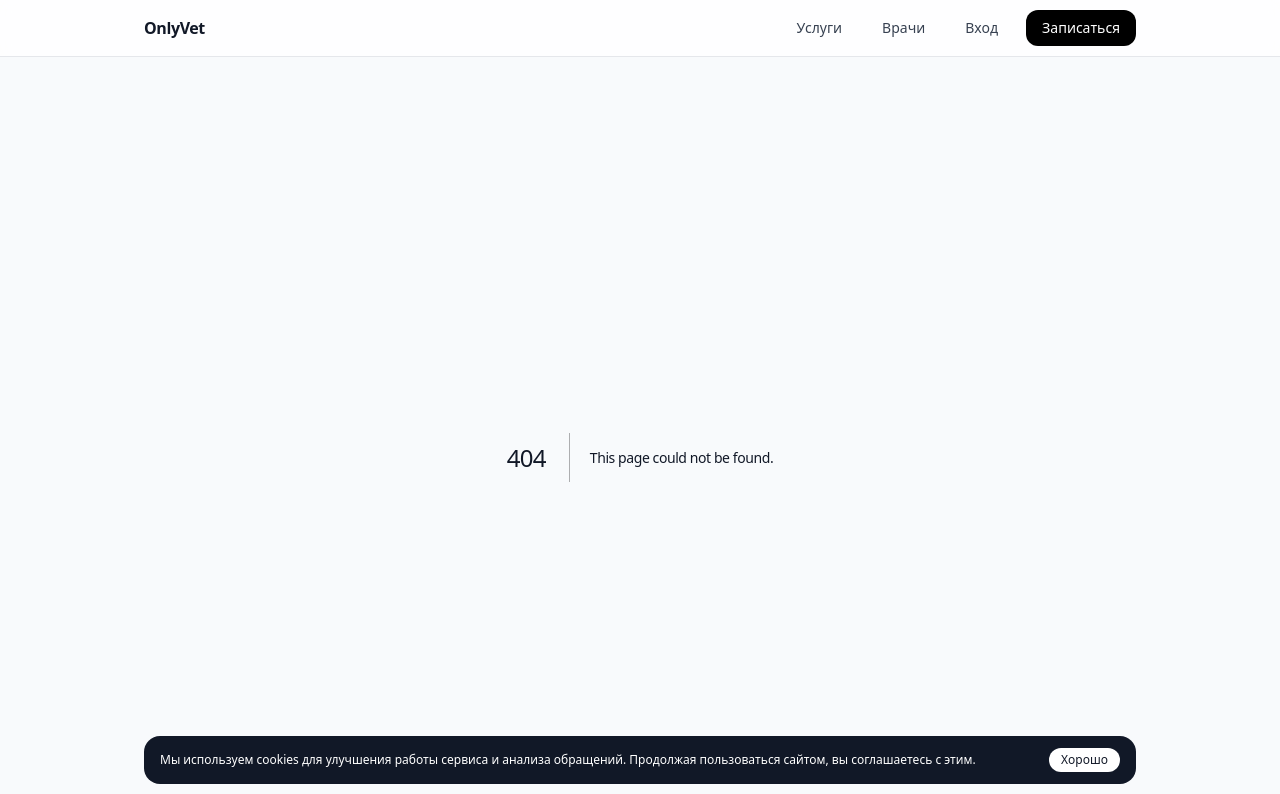
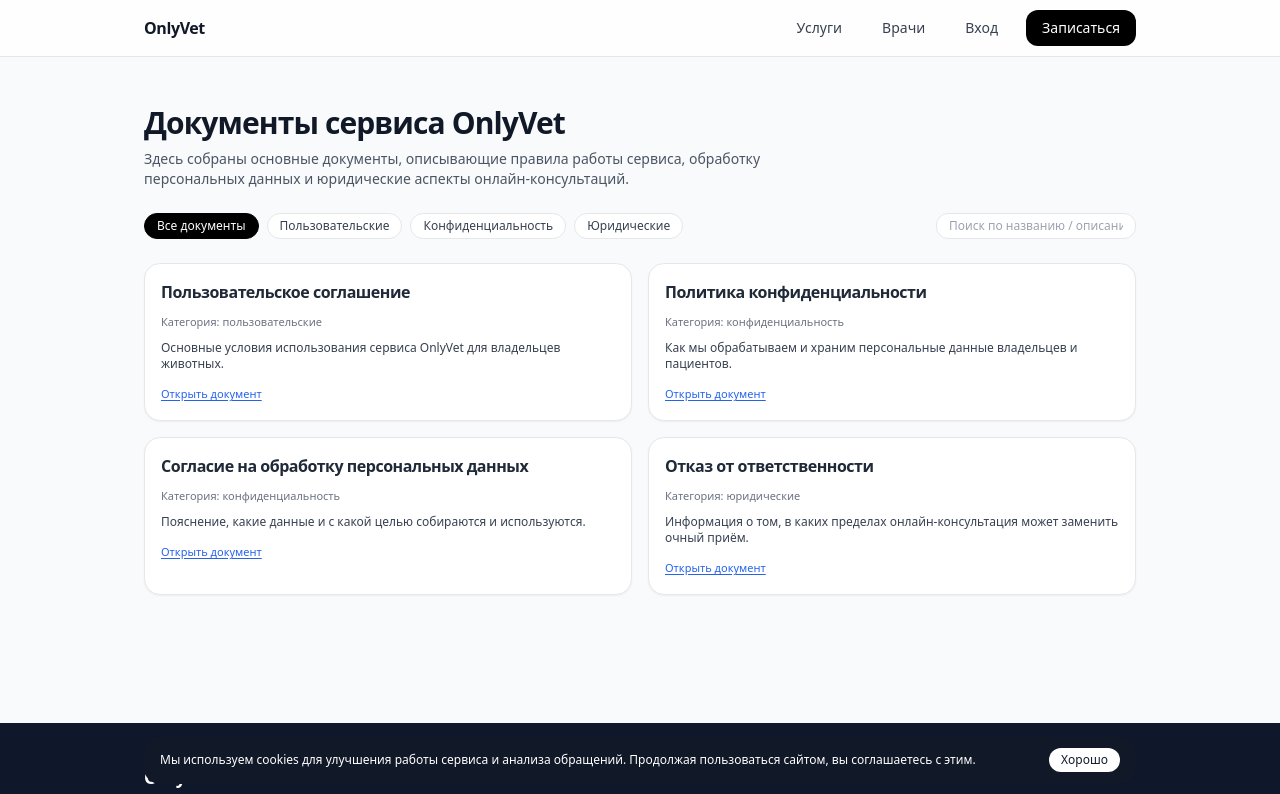
Before and after one commit to Stalser/OnlyVet3, a Next.js app: page /docs in a window 1280 px wide. Before the commit this address had no page. Shown: the top 794 px of the page. Built offline with nearby package versions, Linux system fonts and the light colour scheme.

Commit message:
Create page.tsx

```diff
--- /dev/null
+++ b/app/docs/page.tsx
@@ -0,0 +1,140 @@
+"use client";
+
+import { useMemo, useState } from "react";
+
+type DocItem = {
+  id: string;
+  title: string;
+  category: "пользовательские" | "конфиденциальность" | "юридические";
+  description: string;
+  slug: string;
+};
+
+const docs: DocItem[] = [
+  {
+    id: "d1",
+    title: "Пользовательское соглашение",
+    category: "пользовательские",
+    description:
+      "Основные условия использования сервиса OnlyVet для владельцев животных.",
+    slug: "terms-of-use",
+  },
+  {
+    id: "d2",
+    title: "Политика конфиденциальности",
+    category: "конфиденциальность",
+    description:
+      "Как мы обрабатываем и храним персональные данные владельцев и пациентов.",
+    slug: "privacy-policy",
+  },
+  {
+    id: "d3",
+    title: "Согласие на обработку персональных данных",
+    category: "конфиденциальность",
+    description:
+      "Пояснение, какие данные и с какой целью собираются и используются.",
+    slug: "personal-data-consent",
+  },
+  {
+    id: "d4",
+    title: "Отказ от ответственности",
+    category: "юридические",
+    description:
+      "Информация о том, в каких пределах онлайн-консультация может заменить очный приём.",
+    slug: "liability-disclaimer",
+  },
+];
+
+const CATEGORY_FILTERS = [
+  { id: "all", label: "Все документы" },
+  { id: "пользовательские", label: "Пользовательские" },
+  { id: "конфиденциальность", label: "Конфиденциальность" },
+  { id: "юридические", label: "Юридические" },
+];
+
+export default function DocsPage() {
+  const [category, setCategory] = useState<string>("all");
+  const [query, setQuery] = useState("");
+
+  const filtered = useMemo(() => {
+    return docs.filter((d) => {
+      if (category !== "all" && d.category !== category) return false;
+      if (query.trim()) {
+        const q = query.trim().toLowerCase();
+        if (
+          !d.title.toLowerCase().includes(q) &&
+          !d.description.toLowerCase().includes(q)
+        ) {
+          return false;
+        }
+      }
+      return true;
+    });
+  }, [category, query]);
+
+  return (
+    <main className="bg-slate-50 py-12">
+      <div className="container space-y-6">
+        <header className="space-y-2">
+          <h1 className="text-2xl sm:text-3xl font-semibold">
+            Документы сервиса OnlyVet
+          </h1>
+          <p className="text-sm text-gray-600 max-w-2xl">
+            Здесь собраны основные документы, описывающие правила работы
+            сервиса, обработку персональных данных и юридические аспекты
+            онлайн-консультаций.
+          </p>
+        </header>
+
+        {/* Фильтры */}
+        <div className="flex flex-wrap gap-2 text-xs items-center">
+          {CATEGORY_FILTERS.map((f) => (
+            <button
+              key={f.id}
+              onClick={() => setCategory(f.id)}
+              className={[
+                "badge",
+                category === f.id ? "badge-active" : "",
+              ].join(" ")}
+            >
+              {f.label}
+            </button>
+          ))}
+          <input
+            className="ml-auto rounded-xl border border-gray-200 px-3 py-1 text-xs outline-none bg-white"
+            placeholder="Поиск по названию / описанию..."
+            value={query}
+            onChange={(e) => setQuery(e.target.value)}
+          />
+        </div>
+
+        {/* Список документов */}
+        <div className="grid md:grid-cols-2 gap-4">
+          {filtered.map((d) => (
+            <article
+              key={d.id}
+              className="card p-4 flex flex-col gap-2 text-sm text-gray-800"
+            >
+              <h2 className="font-semibold text-base">{d.title}</h2>
+              <div className="text-[11px] text-gray-500">
+                Категория: {d.category}
+              </div>
+              <p className="text-xs text-gray-700">{d.description}</p>
+              <button
+                type="button"
+                className="self-start mt-1 text-[11px] text-blue-600 underline underline-offset-2"
+                onClick={() =>
+                  alert(
+                    "Здесь позже будет открываться полный текст документа или скачивание PDF."
+                  )
+                }
+              >
+                Открыть документ
+              </button>
+            </article>
+          ))}
+        </div>
+      </div>
+    </main>
+  );
+}
```
